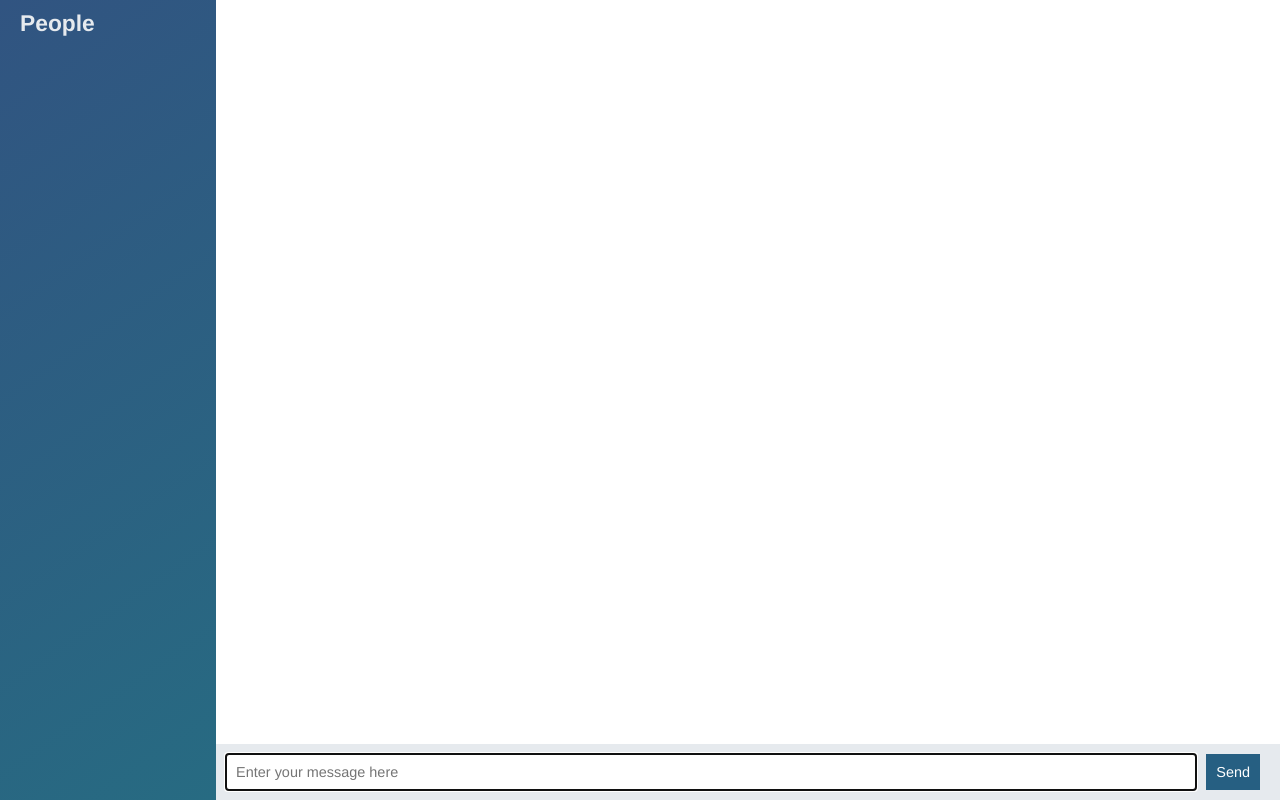
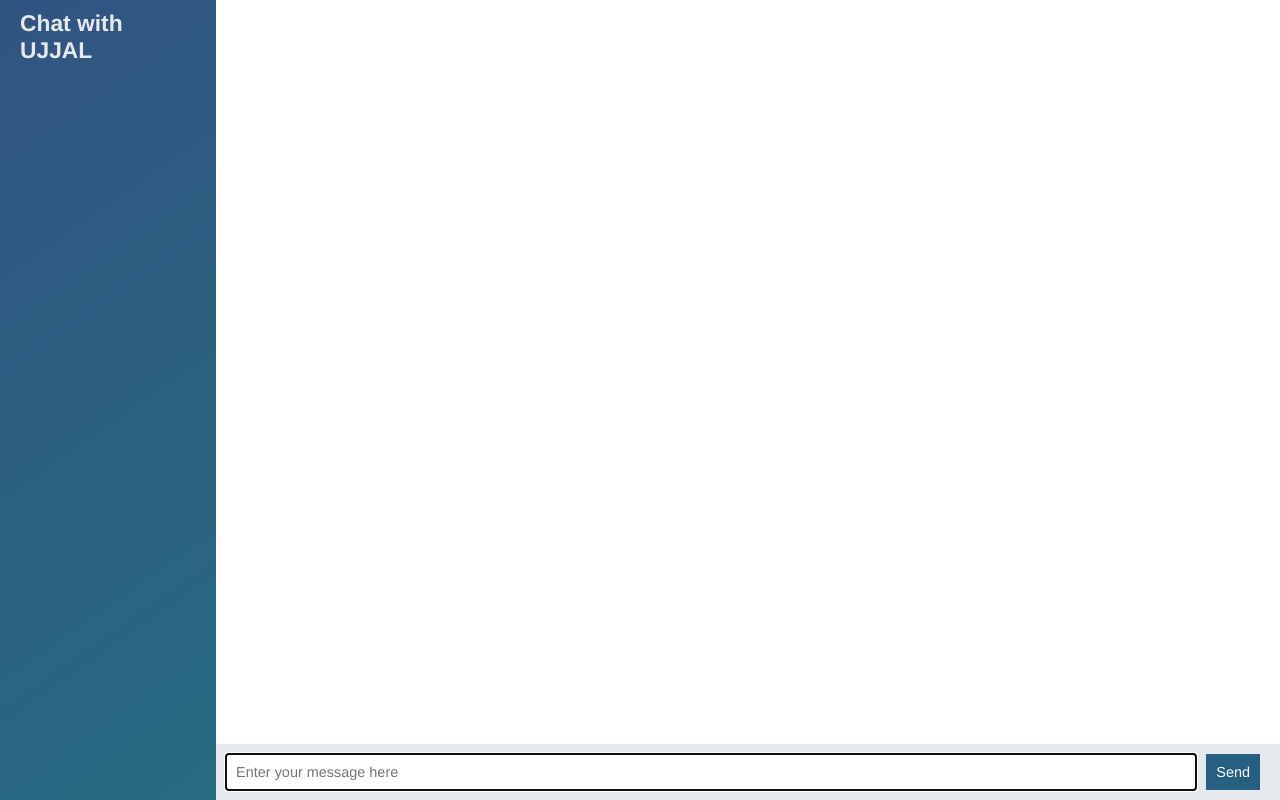
Before and after one commit to subedijames2017/node-chatapp, a website: page public/index.html in a window 1280 px wide. Drawn offline with nearby package versions, Linux system fonts and the light colour scheme; no server answers.

Commit message:
included name

```diff
--- a/public/index.html
+++ b/public/index.html
@@ -11,7 +11,7 @@
 
 <body class="chat">
     <div class="chat__sidebar">
-        <h3>People</h3>
+        <h3>Chat with UJJAL</h3>
         <div id="users">
         </div>
     </div>
```
